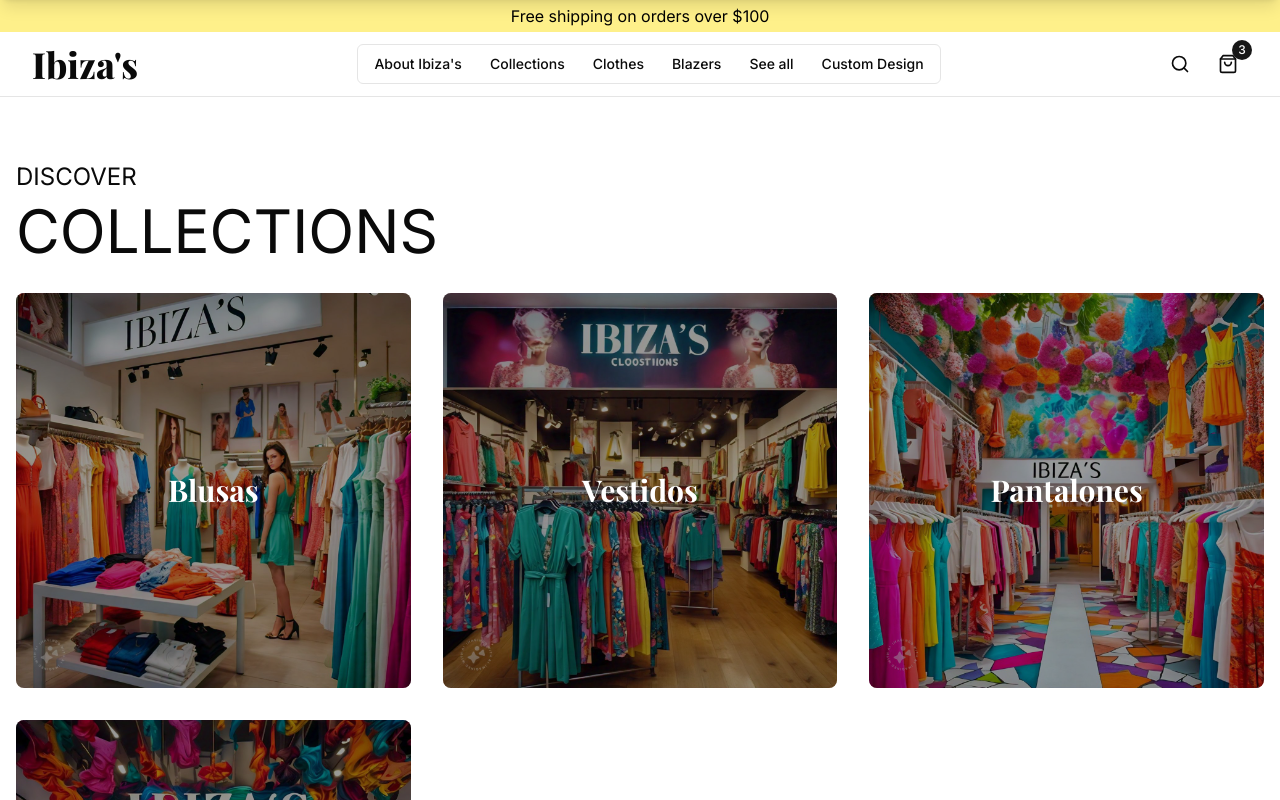
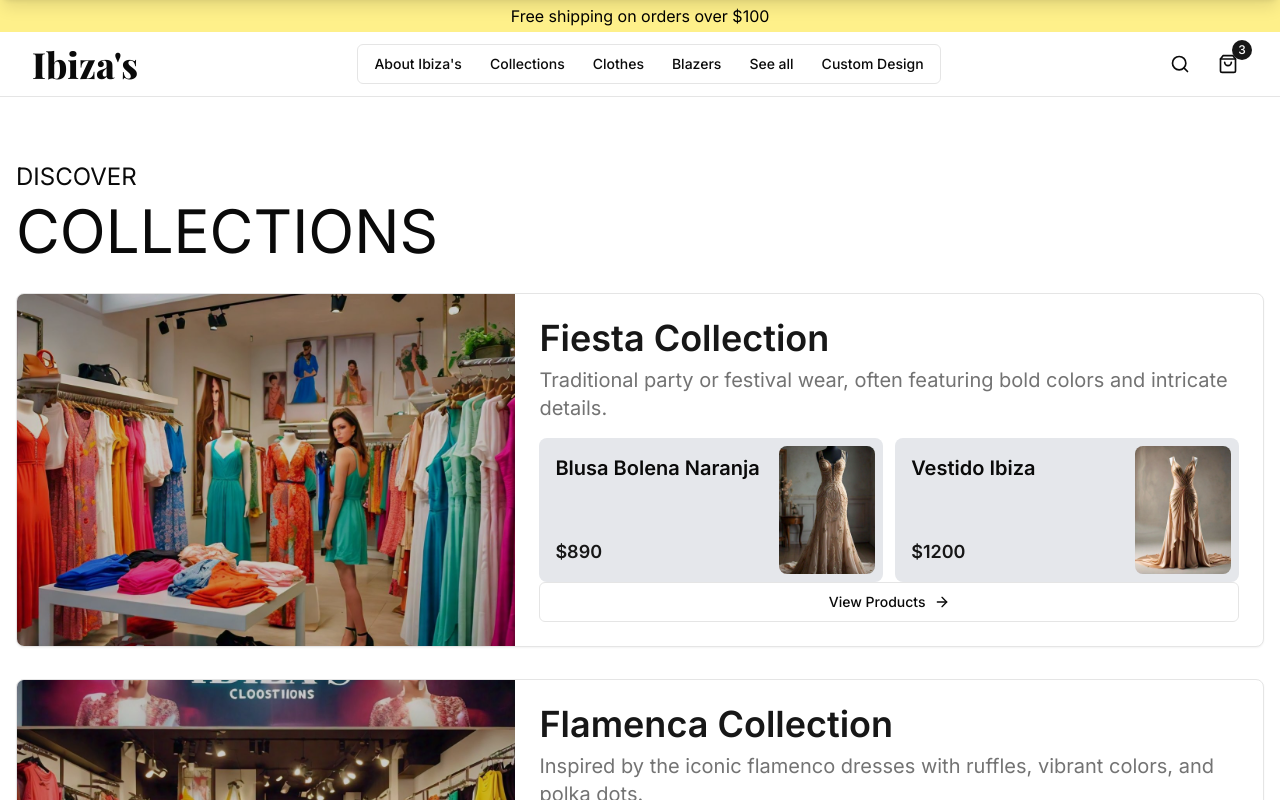
Before and after one commit to junaid786-prog/ibiza, a Next.js app: page /collections in a window 1280 px wide. Shown: the top 800 px of the page. Built offline with nearby package versions, Linux system fonts and the light colour scheme; a web font is replaced by a local one.

Commit message:
collections

```diff
--- a/app/collections/page.tsx
+++ b/app/collections/page.tsx
@@ -2,27 +2,15 @@ import Link from 'next/link'
 import Image from 'next/image'
 import {collections} from "@/data/dummy-data";
 import {Heading} from "@/components/shared/header";
+import CollectionCard from "@/components/cards/CollectionCard";
 
 export default function CollectionsPage() {
   return (
     <div className="container mx-auto px-4 py-16">
       <Heading title={"COLLECTIONS"} subtitle={"DISCOVER"} />
-      <div className="grid grid-cols-1 sm:grid-cols-2 lg:grid-cols-3 gap-8">
+      <div className="space-y-8">
         {collections.map((collection) => (
-          <Link href={`/collections/${collection.id}`} key={collection.id} className="group">
-            <div className="relative aspect-square overflow-hidden rounded-lg">
-              <Image
-                src={collection.image}
-                alt={collection.name}
-                layout="fill"
-                objectFit="cover"
-                className="transition-transform duration-300 group-hover:scale-105"
-              />
-              <div className="absolute inset-0 bg-black bg-opacity-40 transition-opacity duration-300 group-hover:bg-opacity-50 flex items-center justify-center">
-                <h2 className="text-white text-3xl font-serif font-bold">{collection.name}</h2>
-              </div>
-            </div>
-          </Link>
+            <CollectionCard collection={collection}/>
         ))}
       </div>
     </div>
--- /dev/null
+++ b/components/cards/CollectionCard.tsx
@@ -0,0 +1,65 @@
+import { ArrowRight } from "lucide-react"
+import { Button } from "@/components/ui/button"
+import { Card, CardContent } from "@/components/ui/card"
+import Link from "next/link";
+
+export default function HorizontalCollectionCard({collection}) {
+    return (
+        <Card className="overflow-hidden">
+            <div className="flex flex-col sm:flex-row">
+                <div className="relative w-full sm:w-2/5">
+                    <img
+                        alt="Summer Collection"
+                        className="w-full h-48 sm:h-full object-cover"
+                        height="200"
+                        src={collection.image}
+                        style={{
+                            aspectRatio: "300/200",
+                            objectFit: "cover",
+                        }}
+                        width="300"
+                    />
+                    <div className="absolute inset-0 bg-black bg-opacity-20"></div>
+                </div>
+                <CardContent className="flex flex-col justify-between p-6 sm:w-3/5">
+                    <div>
+
+
+                    <div>
+                        <h3 className="text-4xl font-semibold text-primary mb-2">{collection.name}</h3>
+                        <p className="text-xl text-muted-foreground mb-4">
+                            {collection.description}
+                        </p>
+                    </div>
+                    <div className="grid grid-cols-2 gap-3">
+                    {
+                        collection.products.slice(0,2).map((product) => (
+                            <div key={product.id} className="flex rounded-lg items-center justify-between p-2 bg-gray-200">
+                                {/*image*/}
+                                <div className={"h-full p-2 flex flex-col justify-between"}>
+
+                                <p className="text-xl font-semibold">{product.name}</p>
+                                <p className="text-lg font-semibold text-primary">${product.price}</p>
+                                </div>
+                                <img
+                                    alt={product.name}
+                                    className="w-24 h-32 object-cover rounded-lg"
+                                    height="64"
+                                    src={product.image}
+                                    width="64"
+                                />
+                            </div>
+                        ))
+                    }
+                    </div>
+                    </div>
+                    <Button className="w-full sm:w-auto" variant="outline">
+                        <Link href={`/collections/${collection.id}`} className={"flex items-center"}>
+                        View Products <ArrowRight className="ml-2 h-4 w-4" />
+                        </Link>
+                        </Button>
+                </CardContent>
+            </div>
+        </Card>
+    )
+}
--- a/components/sections/about/AboutContent.jsx
+++ b/components/sections/about/AboutContent.jsx
@@ -9,8 +9,8 @@ const images = [
 
 export default function AboutContent({page}) {
     return (
-        <section className={`w-full py-16 flex items-center ${page ? '':'mr-12 bg-gray-200'}`}>
-            <div className="container px-16">
+        <section className={`w-full py-16 mx-auto flex items-center ${page ? '':'mr-12 bg-gray-200'}`}>
+            <div className="container px-32">
                 <Heading title={page ? 'ABOUT US' : 'OUR STORY'} />
                 <div className="space-y-6 text-lg">
                     <p>
--- /dev/null
+++ b/components/ui/badge.tsx
@@ -0,0 +1,36 @@
+import * as React from "react"
+import { cva, type VariantProps } from "class-variance-authority"
+
+import { cn } from "@/lib/utils"
+
+const badgeVariants = cva(
+  "inline-flex items-center rounded-full border px-2.5 py-0.5 text-xs font-semibold transition-colors focus:outline-none focus:ring-2 focus:ring-ring focus:ring-offset-2",
+  {
+    variants: {
+      variant: {
+        default:
+          "border-transparent bg-primary text-primary-foreground hover:bg-primary/80",
+        secondary:
+          "border-transparent bg-secondary text-secondary-foreground hover:bg-secondary/80",
+        destructive:
+          "border-transparent bg-destructive text-destructive-foreground hover:bg-destructive/80",
+        outline: "text-foreground",
+      },
+    },
+    defaultVariants: {
+      variant: "default",
+    },
+  }
+)
+
+export interface BadgeProps
+  extends React.HTMLAttributes<HTMLDivElement>,
+    VariantProps<typeof badgeVariants> {}
+
+function Badge({ className, variant, ...props }: BadgeProps) {
+  return (
+    <div className={cn(badgeVariants({ variant }), className)} {...props} />
+  )
+}
+
+export { Badge, badgeVariants }
--- a/data/dummy-data.ts
+++ b/data/dummy-data.ts
@@ -3,10 +3,10 @@
 export const collections = [
     {
         id: 1,
-        name: "Blusas",
+        name: "Fiesta Collection",
         image: "/collections/coll-1.jpeg",
         slug: "blusas",
-        description: "Exclusive summer collection featuring handmade designs.",
+        description: "Traditional party or festival wear, often featuring bold colors and intricate details.",
         products: [
             {
                 id: 1,
@@ -22,8 +22,8 @@ export const collections = [
             },
         ],
     },
-    { id: 2, name: "Vestidos", image: "/collections/coll-2.jpeg", slug: "vestidos",
-        description: "Exclusive summer collection featuring handmade designs.",
+    { id: 2, name: "Flamenca Collection", image: "/collections/coll-2.jpeg", slug: "vestidos",
+        description: "Inspired by the iconic flamenco dresses with ruffles, vibrant colors, and polka dots.",
         products:
             [
                 {
@@ -40,8 +40,8 @@ export const collections = [
                 },
             ],
     },
-    { id: 3, name: "Pantalones", image: "/collections/coll-3.jpeg", slug: "pantalones",
-        description: "Exclusive summer collection featuring handmade designs.",
+    { id: 3, name: "Boho Chic Collection", image: "/collections/coll-3.jpeg", slug: "pantalones",
+        description: "A blend of bohemian and contemporary styles, with flowing fabrics, lace, and embroidery.",
         products:
             [
                 {
@@ -58,8 +58,8 @@ export const collections = [
                 },
             ],
     },
-    { id: 4, name: "Zapatos", image: "/collections/coll-4.jpeg", slug: "zapatos",
-        description: "Exclusive summer collection featuring handmade designs.",
+    { id: 4, name: "Costura Collection", image: "/collections/coll-4.jpeg", slug: "zapatos",
+        description: "High-fashion, couture pieces that focus on tailoring and elegant designs.",
         products:
             [
                 {
@@ -82,54 +82,63 @@ export const latestReleases = [
     {
         id: 1,
         name: "Blusa Bolena Naranja",
+        shortDescription: "Floral print, lightweight fabric",
         price: 890,
         image: "/dresses/dress-1.jpeg",
     },
     {
         id: 2,
         name: "Vestido Ibiza",
+        shortDescription: "Flowing fabrics, lace, and embroidery",
         price: 1200,
         image: "/dresses/dress-2.jpeg",
     },
     {
         id: 3,
         name: "Vestido Bolena",
+        shortDescription: "High-fashion, couture pieces",
         price: 890,
         image: "/dresses/dress-4.jpeg",
     },
     {
         id: 4,
         name: "Pantalón Ibiza",
+        shortDescription: "Elegant designs, tailored fit",
         price: 1200,
         image: "/dresses/dress-5.jpeg",
     },
     {
         id: 5,
         name: "Pantalón Bolena",
+        shortDescription: "Bold colors, intricate details",
         price: 890,
         image: "/dresses/dress-6.jpeg",
     },
     {
         id: 6,
         name: "Zapato Ibiza",
+        shortDescription: "Elegant designs, tailored fit",
         price: 1200,
         image: "/dresses/dress-7.jpeg",
     },
     {
         id: 7,
         name: "Zapato Bolena",
+        shortDescription: "Bold colors, intricate details",
         price: 890,
         image: "/dresses/dress-8.jpeg",
     },
     {
         id: 8,
         name: "Vestido Ibiza",
+        shortDescription: "Flowing fabrics, lace, and embroidery",
         price: 1200,
         image: "/dresses/dress-9.jpeg",
     },
     {
         id: 9,
         name: "Vestido Bolena",
+        shortDescription: "High-fashion, couture pieces",
         price: 890,
         image: "/dresses/dress-10.jpeg",
     }
@@ -288,23 +297,4 @@ export const categories = [
             }
         ]
     },
-    {
-        id: 9,
-        name: "Sunglasses",
-        image: "/collections/shop-5.jpeg?height=300&width=300",
-        products: [
-            {
-                id: 1,
-                name: "Pantalón Ibiza",
-                price: 1200,
-                image: "/dresses/dress-5.jpeg",
-            },
-            {
-                id: 2,
-                name: "Pantalón Bolena",
-                price: 890,
-                image: "/dresses/dress-6.jpeg",
-            }
-        ]
-    },
 ]
```
Also changed, not shown: components/cards/ProductCard.tsx (+38 -21 lines).
